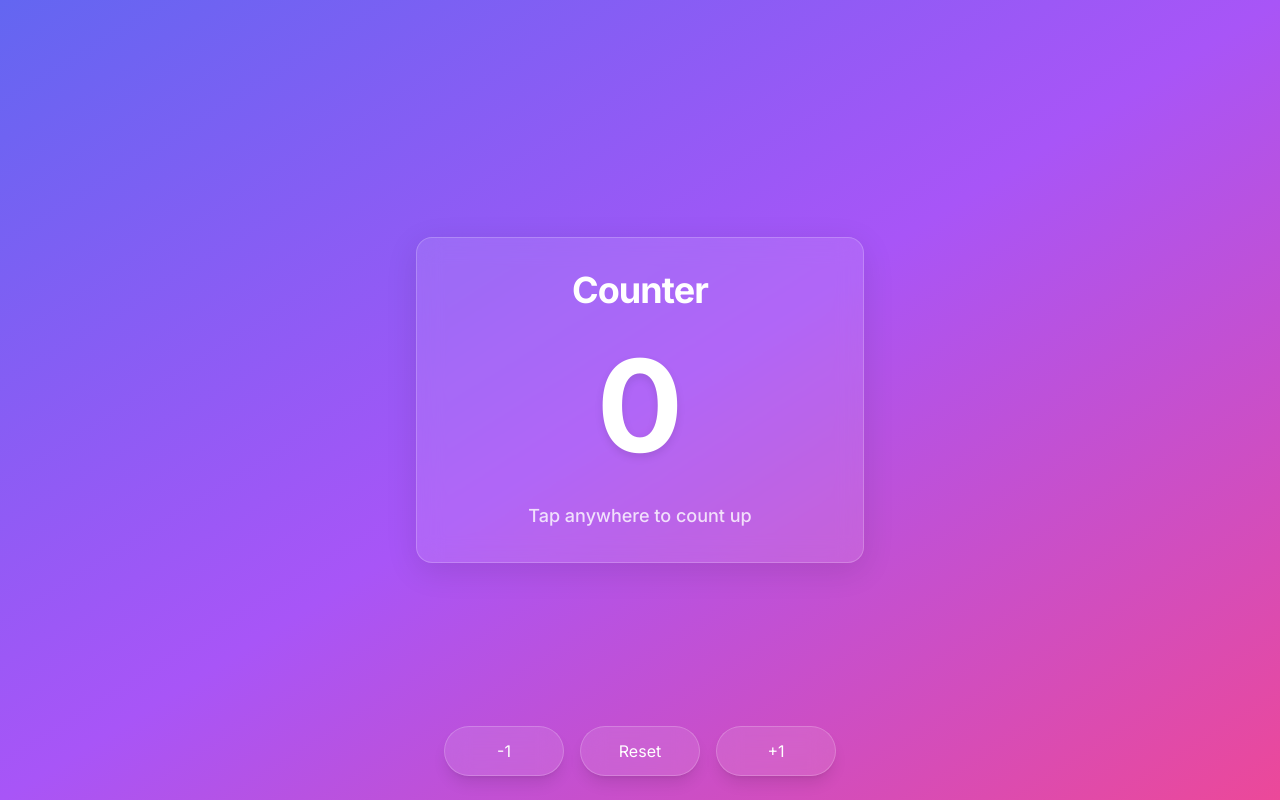
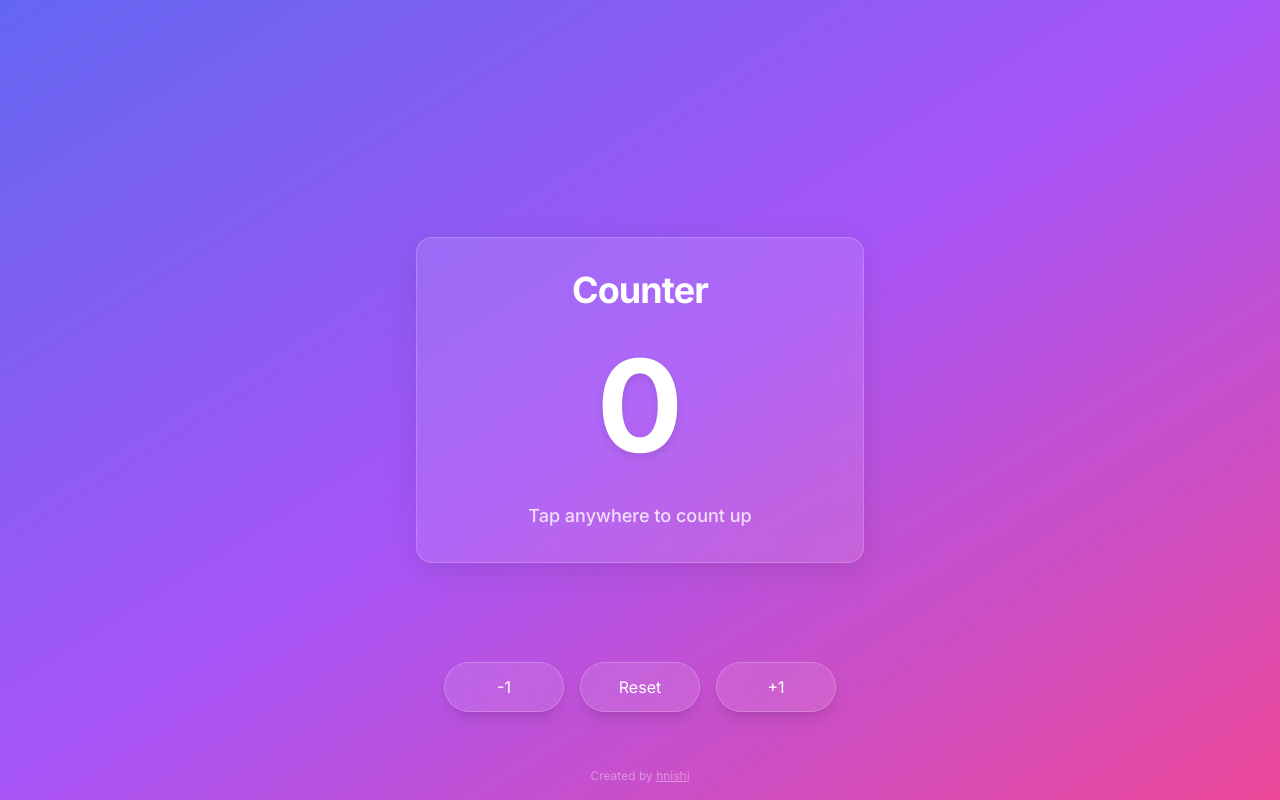
Before and after one commit to hnishi/counter-pwa, a Next.js app: page / in a window 1280 px wide. Built offline with nearby package versions, Linux system fonts and the light colour scheme.

Commit message:
add author information with external link opening in new tab

```diff
--- a/src/app/page.tsx
+++ b/src/app/page.tsx
@@ -140,7 +140,7 @@ export default function Home() {
         </div>
       </div>
 
-      <div className="absolute bottom-0 left-0 right-0 flex justify-center items-center gap-4 p-4 sm:p-6 pointer-events-none">
+      <div className="absolute bottom-16 left-0 right-0 flex justify-center items-center gap-4 p-4 sm:p-6 pointer-events-none">
         <button
           onClick={handleCountDown}
           className="px-6 sm:px-8 py-2.5 sm:py-3 bg-white/10 text-white rounded-full
@@ -173,6 +173,20 @@ export default function Home() {
         </button>
       </div>
 
+      <div className="absolute bottom-4 left-0 right-0 flex justify-center">
+        <p className="text-xs text-white/40 hover:text-white/60 transition-colors">
+          Created by{" "}
+          <a
+            href="https://github.com/hnishi/counter-pwa"
+            className="underline hover:text-white/80 transition-colors"
+            target="_blank"
+            rel="noopener noreferrer"
+          >
+            hnishi
+          </a>
+        </p>
+      </div>
+
       <ConfirmDialog
         isOpen={showResetConfirm}
         onConfirm={handleResetConfirm}
```
